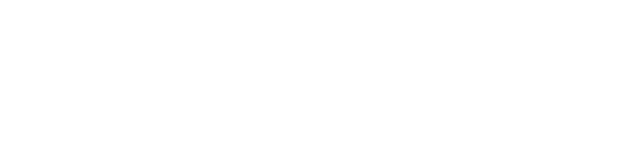
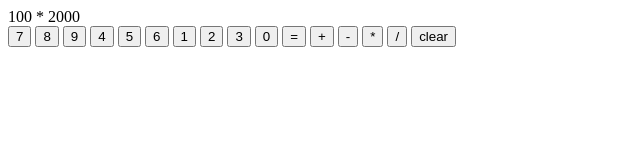
Before and after one commit to MWtheKing/calculator, a plain HTML site: page index.html in a window 1280 px wide. Shown: the whole page, without its empty margins (0-640 px from the left). Drawn offline with Linux system fonts and the light colour scheme.

Commit message:
Add html structure
Add div structure for calculator and calculator buttons

```diff
--- a/index.html
+++ b/index.html
@@ -5,9 +5,29 @@
     <script src="calc.js" defer></script>
     <meta charset="UTF-8">
     <meta name="viewport" content="width=device-width, initial-scale=1.0">
-    <title>Document</title>
+    <title>Calculator</title>
 </head>
 <body>
-
+    <div id="container">
+        <div id="calculator">
+            <div class="display">100 * 2000</div>
+            <button>7</button>
+            <button>8</button>
+            <button>9</button>
+            <button>4</button>
+            <button>5</button>
+            <button>6</button>
+            <button>1</button>
+            <button>2</button>
+            <button>3</button>
+            <button>0</button>
+            <button>=</button>
+            <button>+</button>
+            <button>-</button>
+            <button>*</button>
+            <button>/</button>
+            <button>clear</button>
+        </div>
+    </div>
 </body>
 </html>
```
